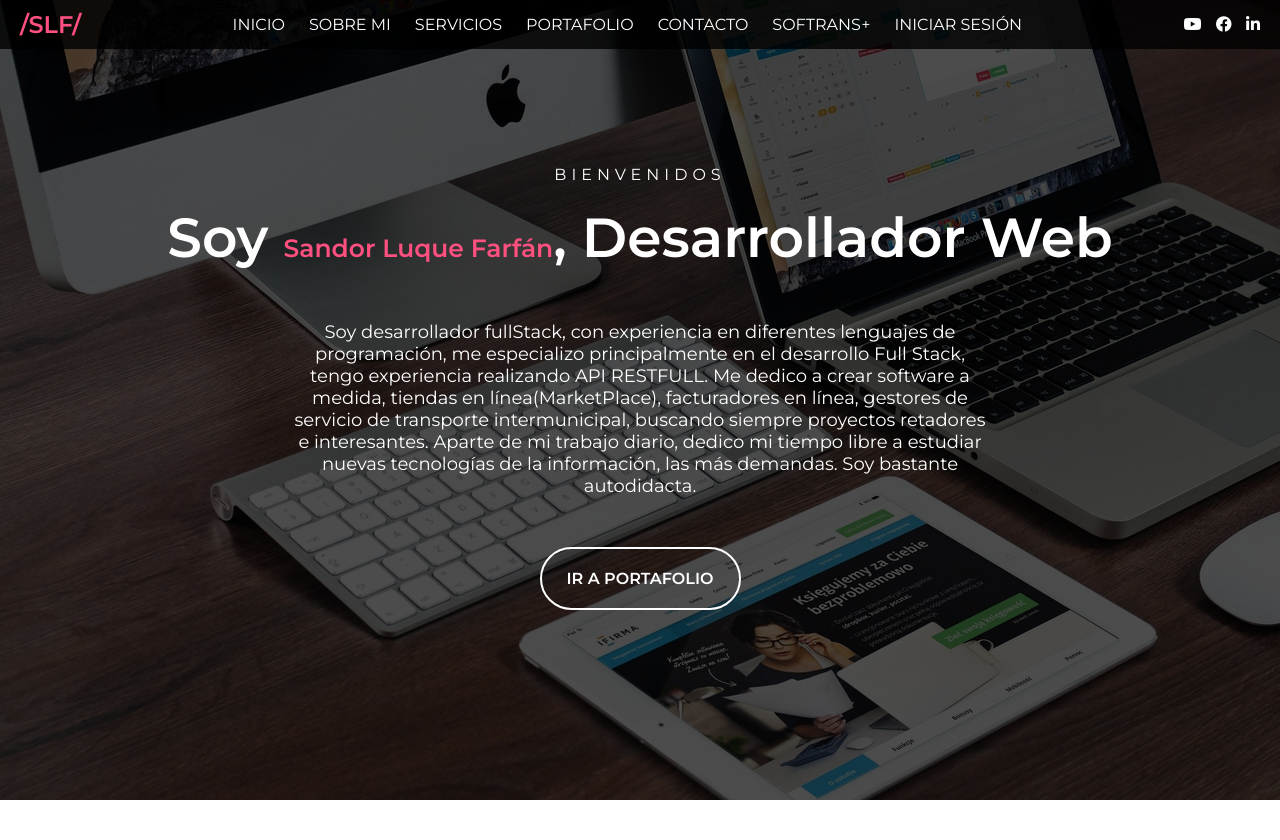
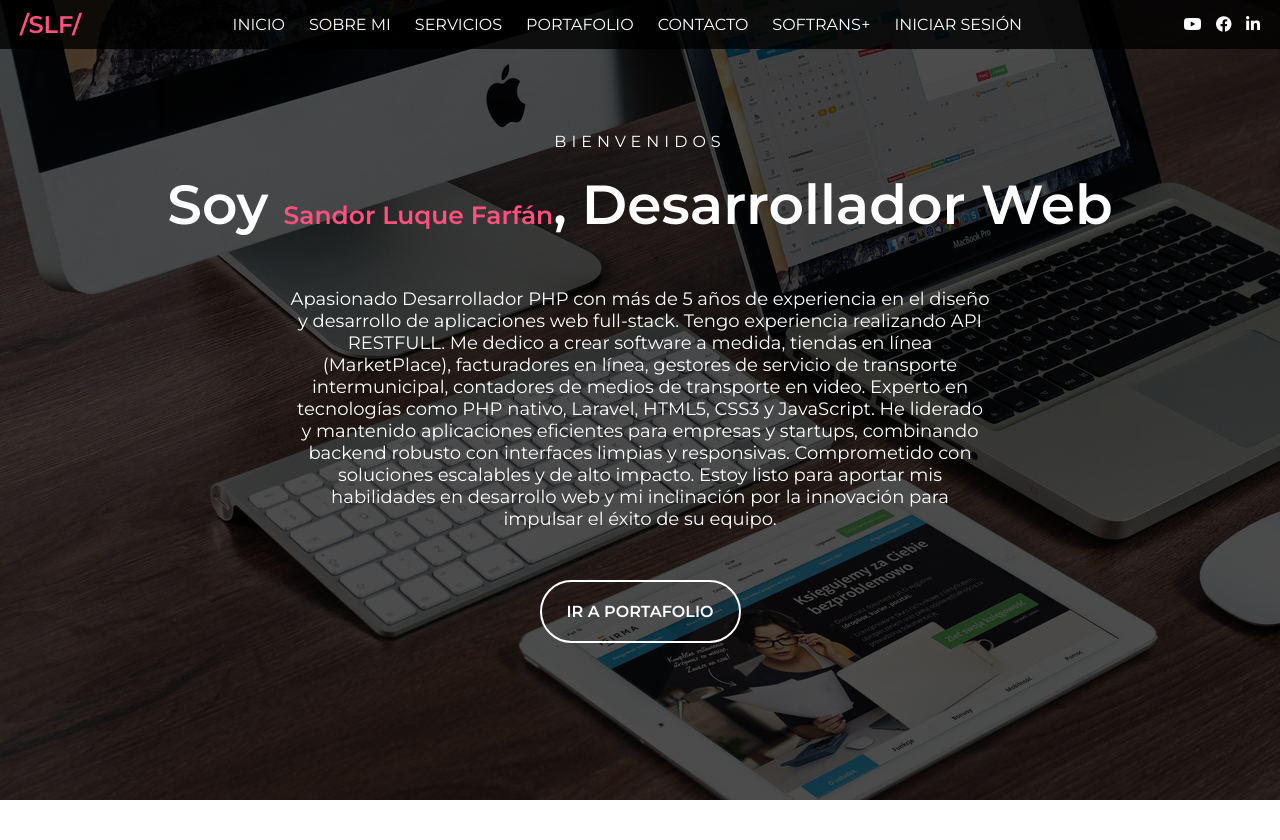
Before and after one commit to sanditor/portafolio_sandor_luque, a PHP site: page / in a window 1280 px wide. Shown: the top 840 px of the page. Run offline with PHP 8.4, Linux system fonts and the light colour scheme; some libraries are stand-ins or nearby versions.

Commit message:
Actualización nuevo servidor

```diff
--- a/BBDD/db_portafolio.sql
+++ b/BBDD/db_portafolio.sql
@@ -9,9 +9,9 @@
 #CREATE DATABASE IF NOT EXISTS `u378219037_db_portafolio` /*!40100 DEFAULT CHARACTER SET utf8mb4 COLLATE utf8mb4_swedish_ci */ /*!80016 DEFAULT ENCRYPTION='N' */;
 SET SESSION sql_mode = DEFAULT;
 
-DROP DATABASE IF EXISTS `db_portafolio`;
-CREATE DATABASE IF NOT EXISTS `db_portafolio`;
-USE `db_portafolio`;
+#DROP DATABASE IF EXISTS `if0_40498449_db_portafolio`;
+CREATE DATABASE IF NOT EXISTS `if0_40498449_db_portafolio`;
+USE `if0_40498449_db_portafolio`;
 
 -- Volcando estructura para tabla db_portafolio.contacto
 CREATE TABLE IF NOT EXISTS `contacto` (
--- a/Views/Template/header_portafolio.php
+++ b/Views/Template/header_portafolio.php
@@ -121,12 +121,7 @@ $page_name = getLastSegmentFromURL($url);
                 <p class="bienvenida">Bienvenidos</p>
                 <h2>Soy <span>Sandor Luque Farfán</span>, Desarrollador Web</h2>
                 <p class="descripcion">
-                    Soy desarrollador fullStack, con experiencia en diferentes lenguajes de programación, me especializo
-                    principalmente en el desarrollo Full Stack, tengo experiencia realizando API RESTFULL.
-                    Me dedico a crear software a medida, tiendas en línea(MarketPlace), facturadores en línea, gestores de servicio de transporte
-                    intermunicipal, buscando siempre proyectos retadores e interesantes. Aparte de mi trabajo
-                    diario, dedico mi tiempo libre a estudiar nuevas tecnologías de la información, las más demandas.
-                    Soy bastante autodidacta.
+                    Apasionado Desarrollador PHP con más de 5 años de experiencia en el diseño y desarrollo de aplicaciones web full-stack. Tengo experiencia realizando API RESTFULL.  Me dedico a crear software a medida, tiendas en línea (MarketPlace), facturadores en línea, gestores de servicio de transporte                    intermunicipal, contadores de medios de transporte en video. Experto en tecnologías como PHP nativo, Laravel, HTML5, CSS3 y JavaScript. He liderado y mantenido aplicaciones eficientes para empresas y startups, combinando backend robusto con interfaces limpias y responsivas. Comprometido con soluciones escalables y de alto impacto. Estoy listo para aportar mis habilidades en desarrollo web y mi inclinación por la innovación para impulsar el éxito de su equipo.
                 </p>
                 <a class="button_medium" href="home#portfolio">Ir a Portafolio</a>
             </div>
--- a/Views/home.php
+++ b/Views/home.php
@@ -18,7 +18,7 @@
             bases de datos con competencias tales como productividad, seguimiento de instrucciones, trabajo en
             equipo y orientación al servicio.
         </p>
-        <a href="<?= media() ?>/portafolio/files/H.V. SANDOR LUQUE FARFAN.docx">Descargar CV</a>
+        <a href="<?= media() ?>/portafolio/files/H.V2. SANDOR LUQUE FARFAN.pdf">Descargar CV</a>
     </div>
 </section>
 
@@ -215,13 +215,24 @@
     <div class="fila">
         <div class="proyecto">
             <div class="overlay"></div>
+            <img class="img-galeria" src="<?= media() ?>/portafolio/img/proyecto10.jpg" alt="">
+            <div class="info">
+                <h3>Descripcion Proyecto</h3>
+                <p>
+                    Sistema Contador de Automotores en video. Desarrollado con PHP orientado a objetos(POO),mvc, bootstrap, JS puro, ajax, mysql, librerias de detencción: Tensorflow.
+                </p>
+                <!-- <a href="https://softrans.sandorluqueweb.com/" target="_blank">Ver más</a> -->
+            </div>
+        </div>
+        <div class="proyecto">
+            <div class="overlay"></div>
             <img class="img-galeria" src="<?= media() ?>/portafolio/img/proyecto1.jpg" alt="">
             <div class="info">
                 <h3>Descripcion Proyecto</h3>
                 <p>
                     Sistema gestor de empresas de transporte municipal y encomiendas. Desarrollado con PHP orientado a objetos(POO),mvc, bootstrap, ajax, mysql.
                 </p>
-                <a href="https://softrans.sandorluqueweb.com/" target="_blank">Ver más</a>
+                <!-- <a href="https://softrans.sandorluqueweb.com/" target="_blank">Ver más</a> -->
             </div>
         </div>
         <div class="proyecto">
@@ -232,7 +243,7 @@
                 <p>
                     Sistema tienda en línea. Desarrollado con PHP orientado a objetos(POO),mvc, bootstrap, ajax, mysql.
                 </p>
-                <a href="https://storeonline.sandorluqueweb.com/" target="_blank">Ver más</a>
+                <!-- <a href="https://storeonline.sandorluqueweb.com/" target="_blank">Ver más</a> -->
             </div>
         </div>
         <div class="proyecto">
@@ -243,7 +254,7 @@
                 <p>
                     Sistema facturador en línea. Desarrollado con PHP orientado a objetos(POO),mvc, bootstrap, ajax, mysql.
                 </p>
-                <a href="https://facturadorslf.sandorluqueweb.com/login" target="_blank">Ver más</a>
+                <!-- <a href="https://facturadorslf.sandorluqueweb.com/login" target="_blank">Ver más</a> -->
             </div>
         </div>
     </div>
```
Also changed, not shown: Assets/portafolio/img/proyecto10.jpg (added), 1 other file.
